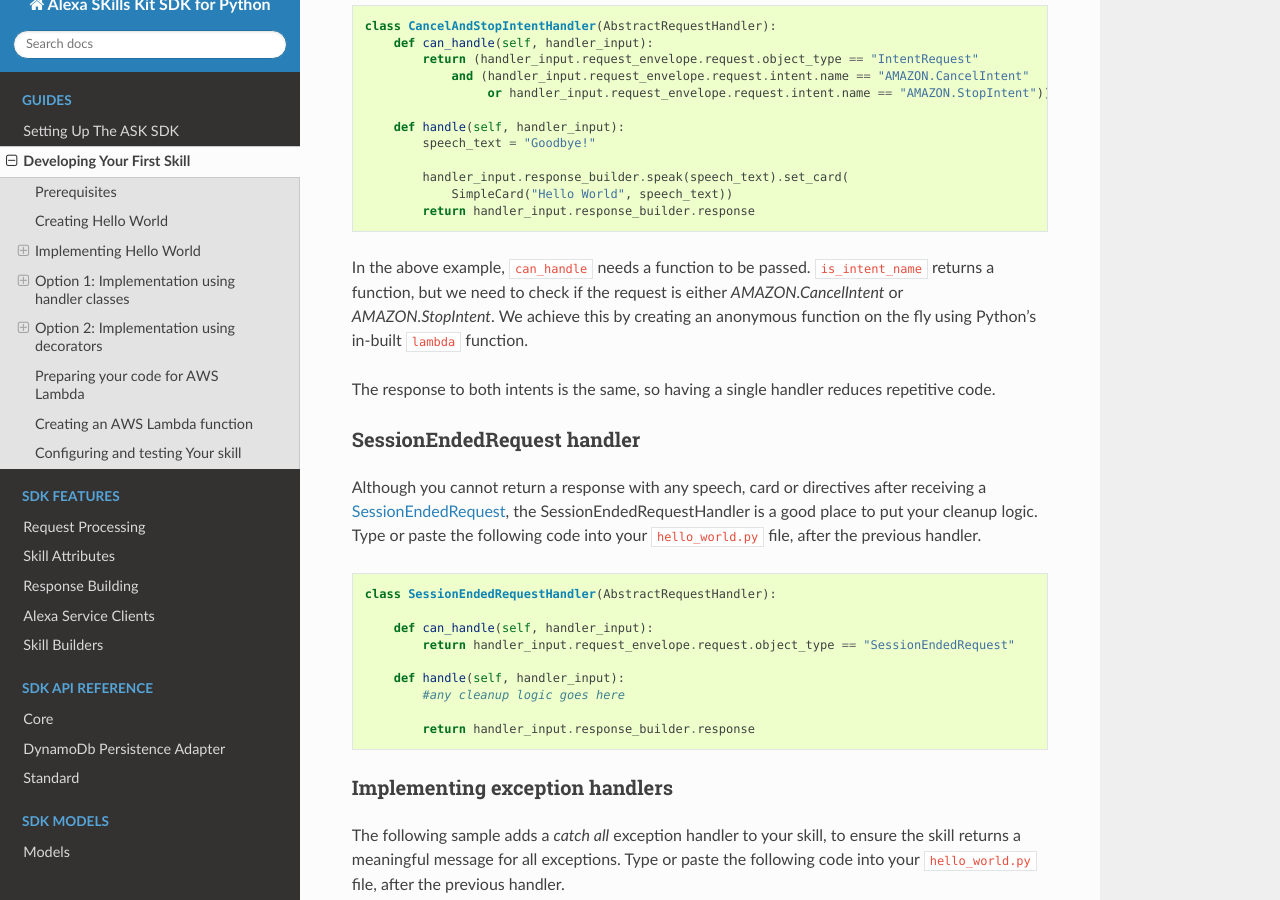
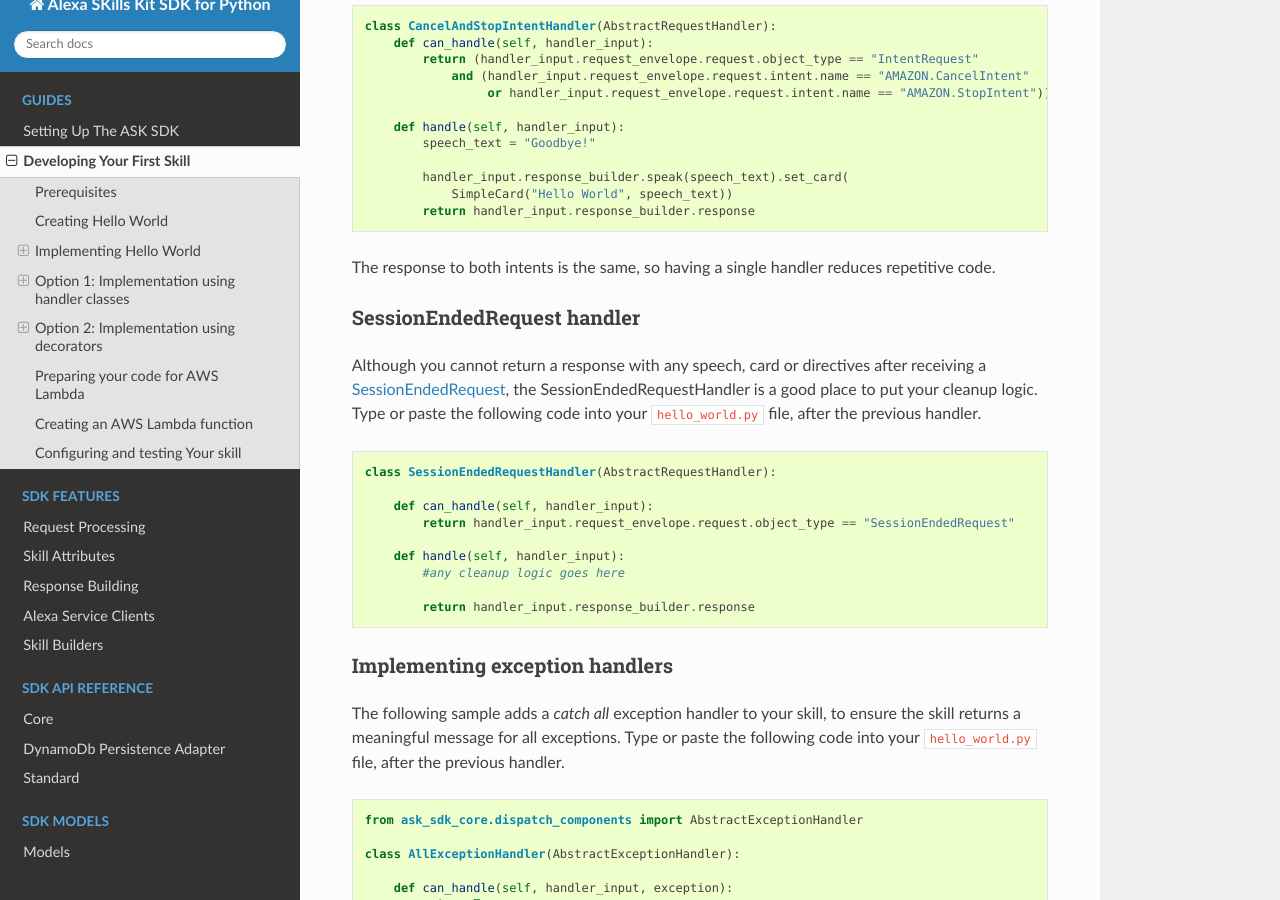
Before and after one commit to ViniciusNevesTei/cocos, a Sphinx documentation site: the page built from docs/DEVELOPING_YOUR_FIRST_SKILL.rst, in a window 1280 px wide and 900 px high, scrolled down 3924 px. Built offline with Sphinx 7.4.7 and the Read the Docs theme 3.1.0, drawn with Linux system fonts in a browser that asks for light colours.

Commit message:
Update documentation, removing invalid content
Removed the content of python lambda function in cancel and stop intent handler using classes, since we do not use us_intent_name decorator in that approach. Fixes #14

```diff
--- a/docs/DEVELOPING_YOUR_FIRST_SKILL.rst
+++ b/docs/DEVELOPING_YOUR_FIRST_SKILL.rst
@@ -221,11 +221,6 @@ previous handler.
                 SimpleCard("Hello World", speech_text))
             return handler_input.response_builder.response
 
-In the above example, ``can_handle`` needs a function to be passed.
-``is_intent_name`` returns a function, but we need to check if the request is
-either *AMAZON.CancelIntent* or *AMAZON.StopIntent*. We achieve this by
-creating an anonymous function on the fly using Python's in-built ``lambda``
-function.
 
 The response to both intents is the same, so having a single handler reduces
 repetitive code.
```
